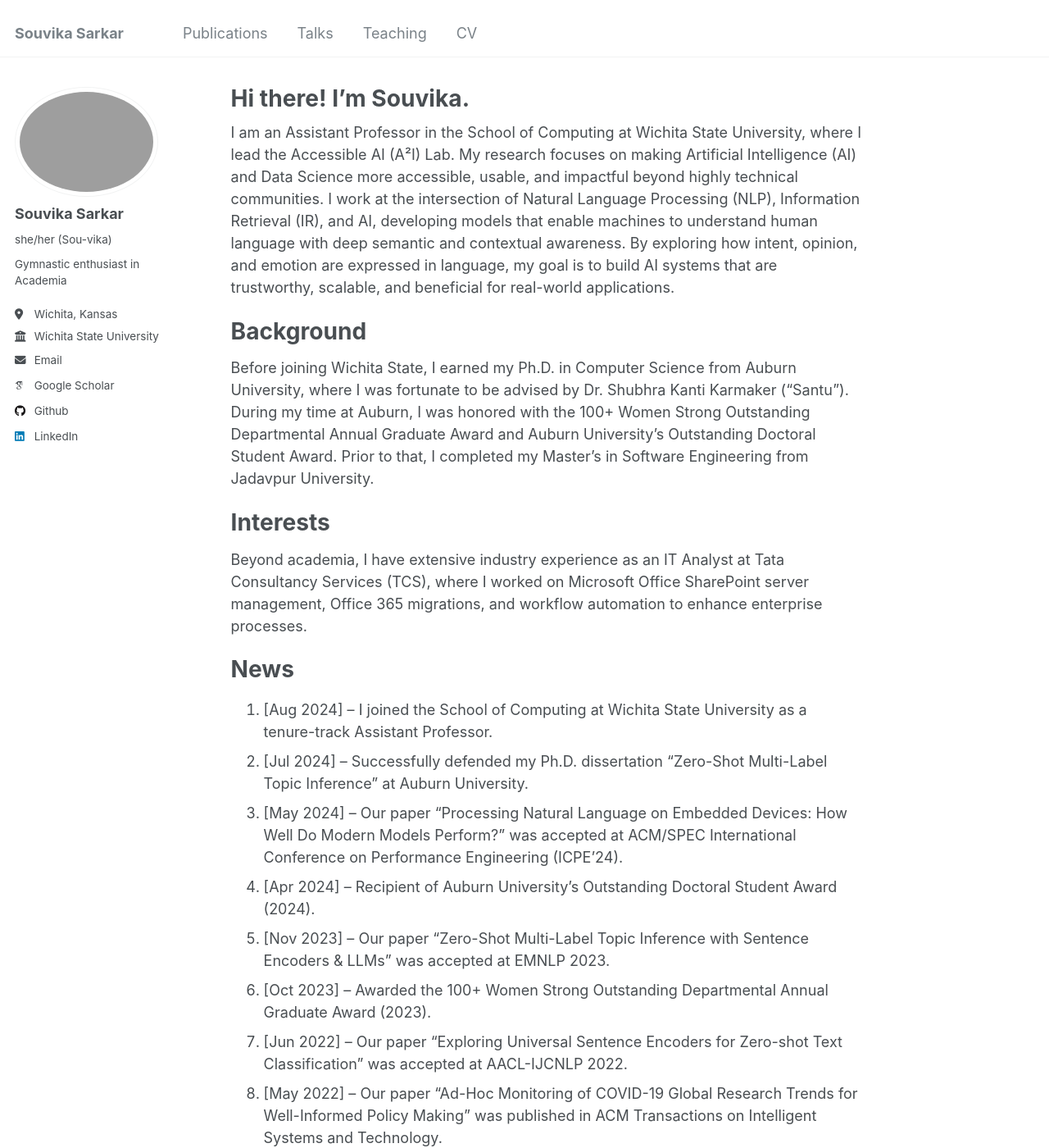
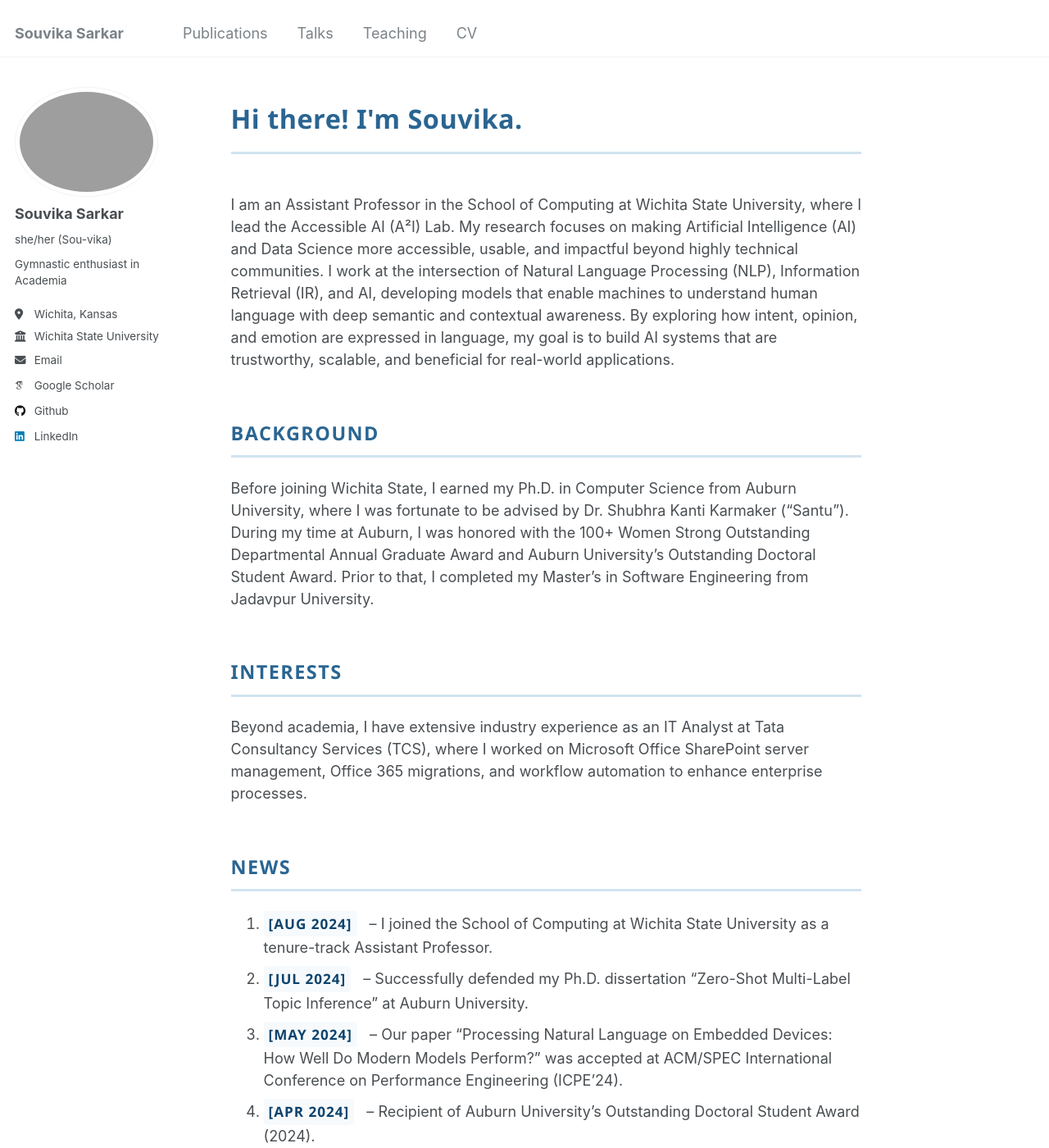
Before and after one commit to Souvika/souvika.github.io, a Jekyll site: the page built from _pages/about.md, in a window 1280 px wide and 1400 px high. Shown: the whole window at 82% size. Built offline with Jekyll 4.4.1, drawn with Linux system fonts in a browser that asks for light colours; some web fonts are replaced; some of the changed text lies outside the part shown.

Commit message:
Update about.md file part 7.

```diff
--- a/_pages/about.md
+++ b/_pages/about.md
@@ -1,35 +1,34 @@
 ---
 permalink: /
-title: "Hi there! I’m Souvika."
+title: ""
 author_profile: true
 redirect_from:
   - /about/
   - /about.html
 ---
 
+<div class="main-title">Hi there! I'm Souvika.</div>
+
 I am an Assistant Professor in the School of Computing at Wichita State University, where I lead the Accessible AI (A²I) Lab. My research focuses on making Artificial Intelligence (AI) and Data Science more accessible, usable, and impactful beyond highly technical communities. I work at the intersection of Natural Language Processing (NLP), Information Retrieval (IR), and AI, developing models that enable machines to understand human language with deep semantic and contextual awareness. By exploring how intent, opinion, and emotion are expressed in language, my goal is to build AI systems that are trustworthy, scalable, and beneficial for real-world applications.
 
 
-Background
-======
-Before joining Wichita State, I earned my Ph.D. in Computer Science from Auburn University, where I was fortunate to be advised by Dr. Shubhra Kanti Karmaker (“Santu”). During my time at Auburn, I was honored with the 100+ Women Strong Outstanding Departmental Annual Graduate Award and Auburn University’s Outstanding Doctoral Student Award. Prior to that, I completed my Master’s in Software Engineering from Jadavpur University.
+<div class="section-header">Background</div>
+Before joining Wichita State, I earned my Ph.D. in Computer Science from Auburn University, where I was fortunate to be advised by Dr. Shubhra Kanti Karmaker ("Santu"). During my time at Auburn, I was honored with the 100+ Women Strong Outstanding Departmental Annual Graduate Award and Auburn University's Outstanding Doctoral Student Award. Prior to that, I completed my Master's in Software Engineering from Jadavpur University.
 
-Interests
-======
+<div class="section-header">Interests</div>
 Beyond academia, I have extensive industry experience as an IT Analyst at Tata Consultancy Services (TCS), where I worked on Microsoft Office SharePoint server management, Office 365 migrations, and workflow automation to enhance enterprise processes.
 
-News
-======
-1. [Aug 2024] – I joined the School of Computing at Wichita State University as a tenure-track Assistant Professor.
-1. [Jul 2024] – Successfully defended my Ph.D. dissertation “Zero-Shot Multi-Label Topic Inference” at Auburn University.
-1. [May 2024] – Our paper “Processing Natural Language on Embedded Devices: How Well Do Modern Models Perform?” was accepted at ACM/SPEC International Conference on Performance Engineering (ICPE’24).
-1. [Apr 2024] – Recipient of Auburn University’s Outstanding Doctoral Student Award (2024).
-1. [Nov 2023] – Our paper “Zero-Shot Multi-Label Topic Inference with Sentence Encoders & LLMs” was accepted at EMNLP 2023.
-1. [Oct 2023] – Awarded the 100+ Women Strong Outstanding Departmental Annual Graduate Award (2023).
-1. [Jun 2022] – Our paper “Exploring Universal Sentence Encoders for Zero-shot Text Classification” was accepted at AACL-IJCNLP 2022.
-1. [May 2022] – Our paper “Ad-Hoc Monitoring of COVID-19 Global Research Trends for Well-Informed Policy Making” was published in ACM Transactions on Intelligent Systems and Technology.
-1. [Apr 2022] – Our paper “Concept Annotation from Users Perspective: A New Challenge” was presented at WWW UserNLP 2022.
-1. [Mar 2021] – Our paper “COVID19α: Interactive Spatio-Temporal Visualization of COVID-19 Symptoms through Tweet Analysis” was presented at ACM IUI 2021.
-1. [Mar 2021] – Our paper “Containing COVID-19 Pandemic by Mining Knowledge from Scientific Literature and Social Media” was accepted at ICDATA 2021.
-1. [Aug 2019] – Started my Ph.D. in Computer Science at Auburn University.
-1. [Dec 2018] – Completed M.E. in Software Engineering at Jadavpur University.
+<div class="section-header">News</div>
+1. <span class="news-date">[Aug 2024]</span> – I joined the School of Computing at Wichita State University as a tenure-track Assistant Professor.
+1. <span class="news-date">[Jul 2024]</span> – Successfully defended my Ph.D. dissertation "Zero-Shot Multi-Label Topic Inference" at Auburn University.
+1. <span class="news-date">[May 2024]</span> – Our paper "Processing Natural Language on Embedded Devices: How Well Do Modern Models Perform?" was accepted at ACM/SPEC International Conference on Performance Engineering (ICPE'24).
+1. <span class="news-date">[Apr 2024]</span> – Recipient of Auburn University's Outstanding Doctoral Student Award (2024).
+1. <span class="news-date">[Nov 2023]</span> – Our paper "Zero-Shot Multi-Label Topic Inference with Sentence Encoders & LLMs" was accepted at EMNLP 2023.
+1. <span class="news-date">[Oct 2023]</span> – Awarded the 100+ Women Strong Outstanding Departmental Annual Graduate Award (2023).
+1. <span class="news-date">[Jun 2022]</span> – Our paper "Exploring Universal Sentence Encoders for Zero-shot Text Classification" was accepted at AACL-IJCNLP 2022.
+1. <span class="news-date">[May 2022]</span> – Our paper "Ad-Hoc Monitoring of COVID-19 Global Research Trends for Well-Informed Policy Making" was published in ACM Transactions on Intelligent Systems and Technology.
+1. <span class="news-date">[Apr 2022]</span> – Our paper "Concept Annotation from Users Perspective: A New Challenge" was presented at WWW UserNLP 2022.
+1. <span class="news-date">[Mar 2021]</span> – Our paper "COVID19α: Interactive Spatio-Temporal Visualization of COVID-19 Symptoms through Tweet Analysis" was presented at ACM IUI 2021.
+1. <span class="news-date">[Mar 2021]</span> – Our paper "Containing COVID-19 Pandemic by Mining Knowledge from Scientific Literature and Social Media" was accepted at ICDATA 2021.
+1. <span class="news-date">[Aug 2019]</span> – Started my Ph.D. in Computer Science at Auburn University.
+1. <span class="news-date">[Dec 2018]</span> – Completed M.E. in Software Engineering at Jadavpur University.
--- a/_sass/_base.scss
+++ b/_sass/_base.scss
@@ -306,6 +306,53 @@
 }
 
 /*
+   Custom styles for News section dates
+   ========================================================================== */
+
+.news-date {
+  font-weight: 600;
+  color: #0d436d; /* keeps your strong professional blue */
+  font-size: 0.95em;
+  font-family: "Segoe UI", "Roboto", "Helvetica Neue", Arial, sans-serif;
+  letter-spacing: 1px;
+  display: inline-block;
+  min-width: 90px;
+  margin-right: 10px;
+  text-transform: uppercase;
+  background-color: #f7fafc; /* softer, near-white background */
+  padding: 3px 6px;
+  border-radius: 4px; /* subtle rounded tag */
+}
+
+/*
+   Custom styles for section headers (Background, Interests, News, etc.)
+   ========================================================================== */
+
+.section-header {
+  font-family: "Segoe UI", "Roboto", "Helvetica Neue", Arial, sans-serif;
+  font-weight: 600;
+  font-size: 1.3em;
+  color: #2a6592; /* a professional muted blue */
+  margin: 2.5em 0 1em 0;
+  padding-bottom: 0.4em;
+  border-bottom: 3px solid #d1e3f0; /* soft accent underline */
+  text-transform: uppercase;
+  letter-spacing: 1.5px;
+}
+
+.main-title {
+  font-family: "Segoe UI", "Roboto", "Helvetica Neue", Arial, sans-serif;
+  font-weight: 600;
+  font-size: 1.8em;
+  color: #2a6592; /* a professional muted blue */
+  margin: 0 0 1.5em 0;
+  padding-bottom: 0.5em;
+  border-bottom: 3px solid #d1e3f0; /* soft accent underline */
+  text-transform: none;
+  letter-spacing: 0.5px;
+}
+
+/*
    Global animation transition
    ========================================================================== */
 
```
